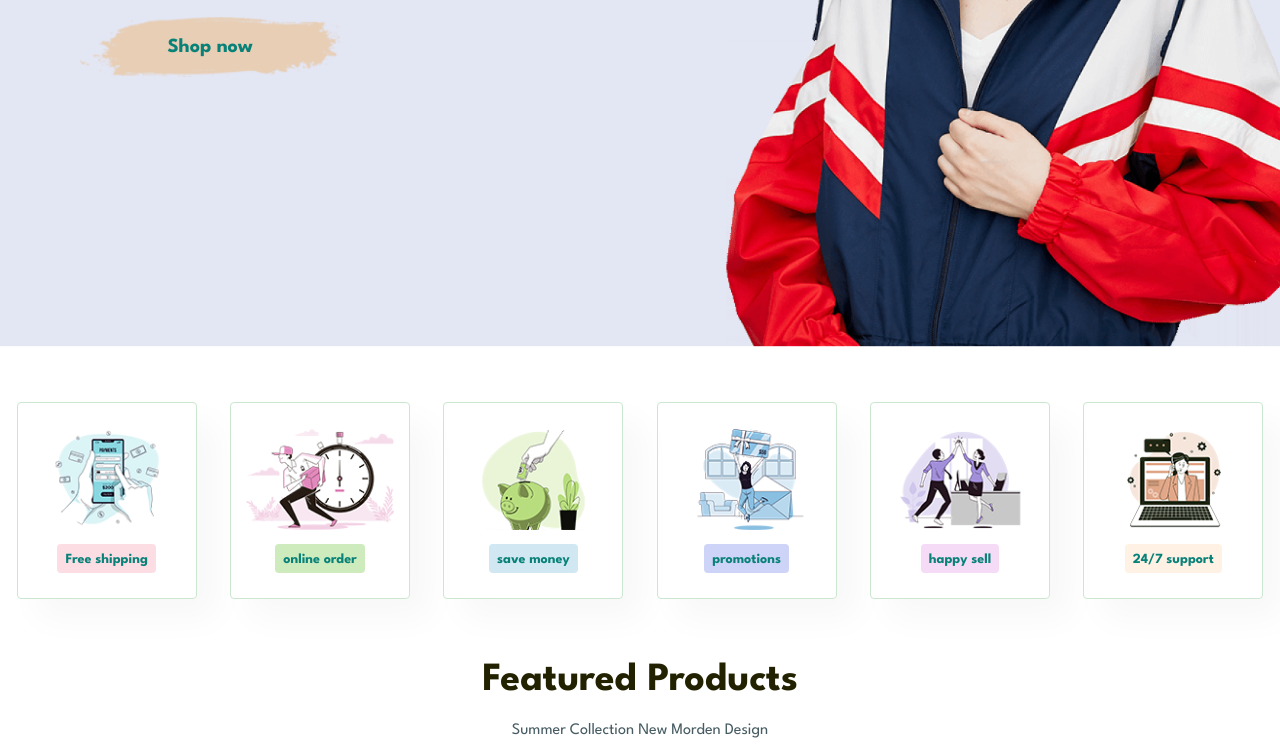
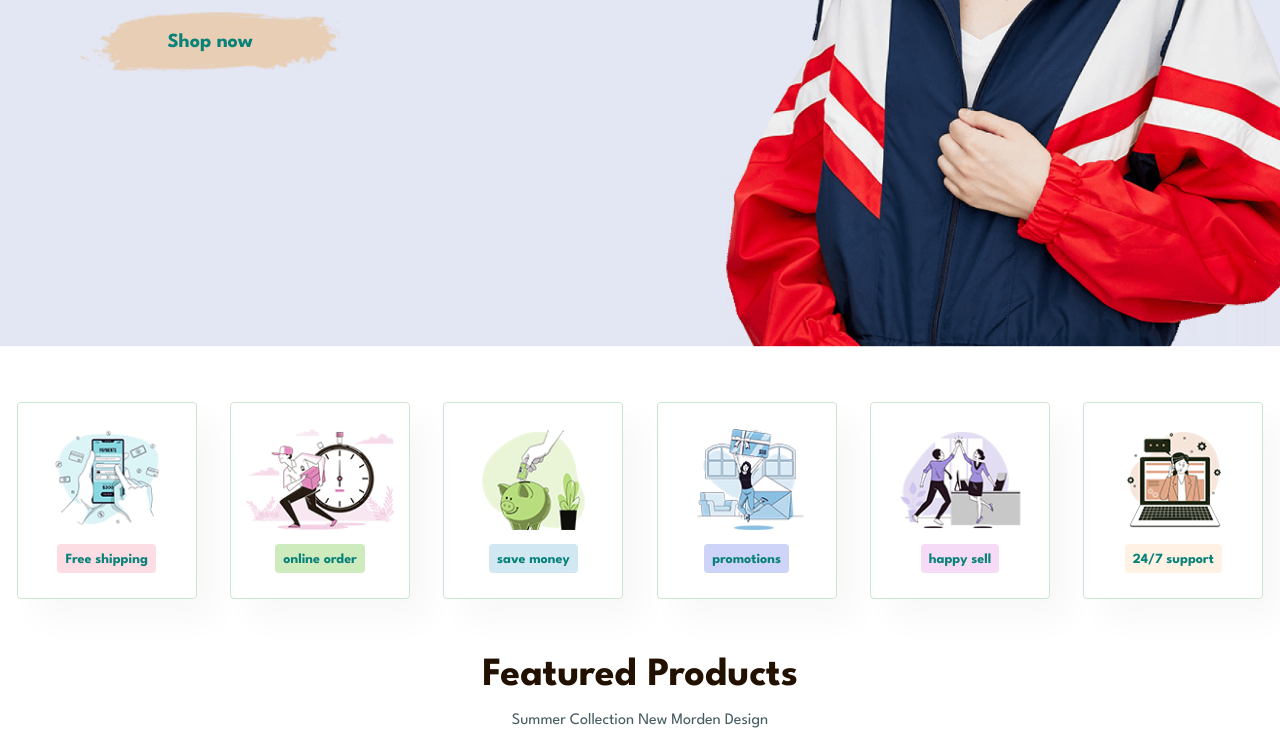
Before and after one commit to sparsh013/Ecommerce-HTML-CSS, a plain HTML site: page index.html in a window 1280 px wide. Shown: the part 453-1198 px from the top of the page. Drawn offline with Linux system fonts and the light colour scheme; a script that the page names is missing.

Commit message:
Update style.css

```diff
--- a/style.css
+++ b/style.css
@@ -11,8 +11,8 @@
 
 h1 {
   font-size: 40px;
-  line-height: 54px;
-  color: #220;
+  line-height: 44px;
+  color: #210;
 }
 h2 {
   font-size: 36px;
```
